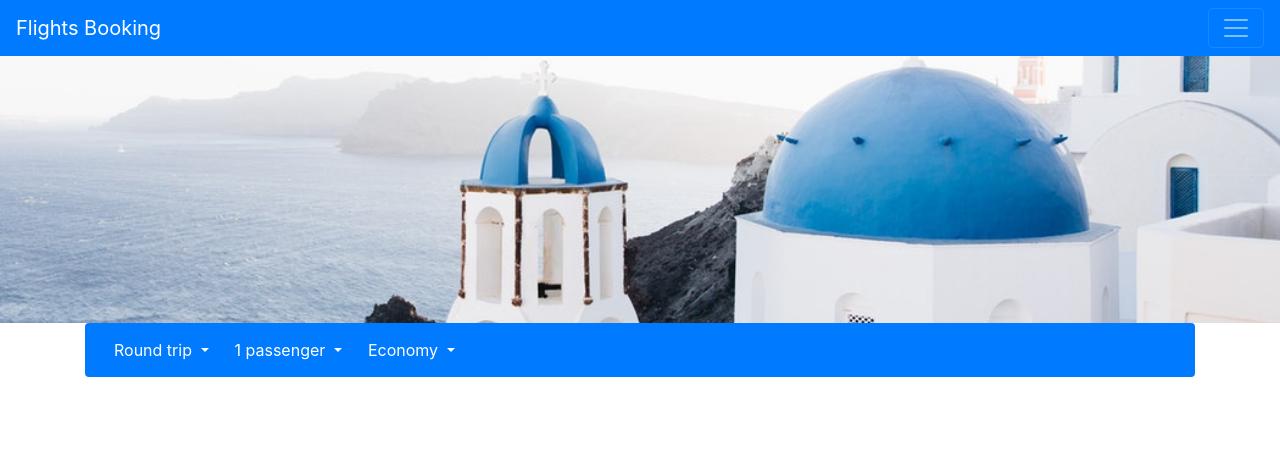
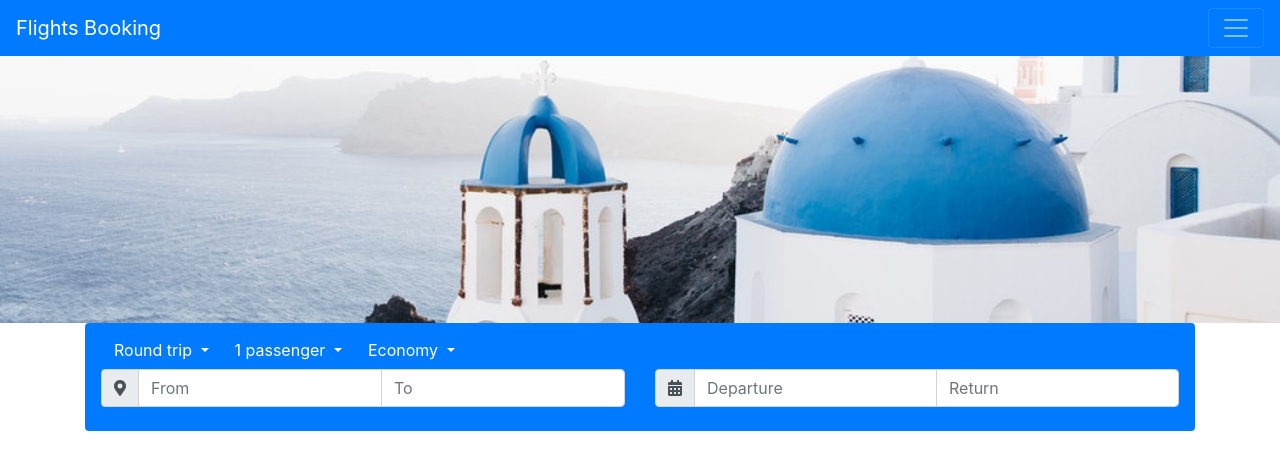
Before and after one commit to Kimserey/flights-booking, an Angular app: page / in a window 1280 px wide. Shown: the top 470 px of the page. Built offline with nearby package versions, Linux system fonts and the light colour scheme.

Commit message:
Font awesome and middle row for selection

```diff
--- a/angular.json
+++ b/angular.json
@@ -28,6 +28,7 @@
               "src/assets"
             ],
             "styles": [
+              "node_modules/@fortawesome/fontawesome-free/css/all.css",
               "src/style/styles.scss"
             ],
             "scripts": [
--- a/package.json
+++ b/package.json
@@ -32,9 +32,10 @@
     "@angular/cli": "~7.0.6",
     "@angular/compiler-cli": "~7.0.0",
     "@angular/language-service": "~7.0.0",
-    "@types/node": "~8.9.4",
+    "@fortawesome/fontawesome-free": "^5.6.3",
     "@types/jasmine": "~2.8.8",
     "@types/jasminewd2": "~2.0.3",
+    "@types/node": "~8.9.4",
     "codelyzer": "~4.5.0",
     "jasmine-core": "~2.99.1",
     "jasmine-spec-reporter": "~4.2.1",
--- a/src/app/app.component.html
+++ b/src/app/app.component.html
@@ -1,6 +1,7 @@
 <nav class="navbar navbar-dark bg-primary">
   <a class="navbar-brand" href="#">Flights Booking</a>
-  <button class="navbar-toggler" type="button" data-toggle="collapse" data-target="#navbarText" aria-controls="navbarText" aria-expanded="false" aria-label="Toggle navigation">
+  <button class="navbar-toggler" type="button" data-toggle="collapse" data-target="#navbarText" aria-controls="navbarText"
+    aria-expanded="false" aria-label="Toggle navigation">
     <span class="navbar-toggler-icon"></span>
   </button>
   <div class="collapse navbar-collapse" id="navbarText">
@@ -24,29 +25,32 @@
   <div class="bg-primary text-white px-3 py-2 rounded">
     <div>
       <div class="dropdown d-inline">
-        <button class="btn btn-primary dropdown-toggle" type="button" id="trip" data-toggle="dropdown" aria-haspopup="true" aria-expanded="false">
+        <button class="btn btn-primary dropdown-toggle" type="button" data-toggle="dropdown" aria-haspopup="true"
+          aria-expanded="false">
           Round trip
         </button>
-        <div class="dropdown-menu" aria-labelledby="trip">
+        <div class="dropdown-menu">
           <a class="dropdown-item" href="#">Round trip</a>
           <a class="dropdown-item" href="#">One-way</a>
           <a class="dropdown-item" href="#">Multi-city</a>
         </div>
       </div>
       <div class="dropdown d-inline">
-        <button class="btn btn-primary dropdown-toggle" type="button" id="passenger" data-toggle="dropdown" aria-haspopup="true" aria-expanded="false">
+        <button class="btn btn-primary dropdown-toggle" type="button" data-toggle="dropdown" aria-haspopup="true"
+          aria-expanded="false">
           1 passenger
         </button>
-        <div class="dropdown-menu" aria-labelledby="passenger">
+        <div class="dropdown-menu">
           <a class="dropdown-item" href="#">Adults</a>
           <a class="dropdown-item" href="#">Children</a>
         </div>
       </div>
       <div class="dropdown d-inline">
-        <button class="btn btn-primary dropdown-toggle" type="button" id="seat" data-toggle="dropdown" aria-haspopup="true" aria-expanded="false">
+        <button class="btn btn-primary dropdown-toggle" type="button" data-toggle="dropdown" aria-haspopup="true"
+          aria-expanded="false">
           Economy
         </button>
-        <div class="dropdown-menu" aria-labelledby="seat">
+        <div class="dropdown-menu">
           <a class="dropdown-item" href="#">Economy</a>
           <a class="dropdown-item" href="#">Business</a>
           <a class="dropdown-item" href="#">First Class</a>
@@ -54,7 +58,28 @@
       </div>
     </div>
     <div class="row">
-
+      <div class="col-6">
+        <div class="input-group mb-3">
+          <div class="input-group-prepend">
+            <span class="input-group-text" id="basic-addon1">
+              <i class="fas fa-map-marker-alt"></i>
+            </span>
+          </div>
+          <input type="text" class="form-control" placeholder="From" aria-label="From">
+          <input type="text" class="form-control" placeholder="To" aria-label="To">
+        </div>
+      </div>
+      <div class="col-6">
+        <div class="input-group mb-3">
+          <div class="input-group-prepend">
+            <span class="input-group-text" id="basic-addon1">
+              <i class="fas fa-calendar-alt"></i>
+            </span>
+          </div>
+          <input type="text" class="form-control" placeholder="Departure" aria-label="Username" aria-describedby="basic-addon1">
+          <input type="text" class="form-control" placeholder="Return" aria-label="Username" aria-describedby="basic-addon1">
+        </div>
+      </div>
     </div>
     <div></div>
   </div>
```
Also changed, not shown: 1 other file (tests, documents, lock files or other folders).
